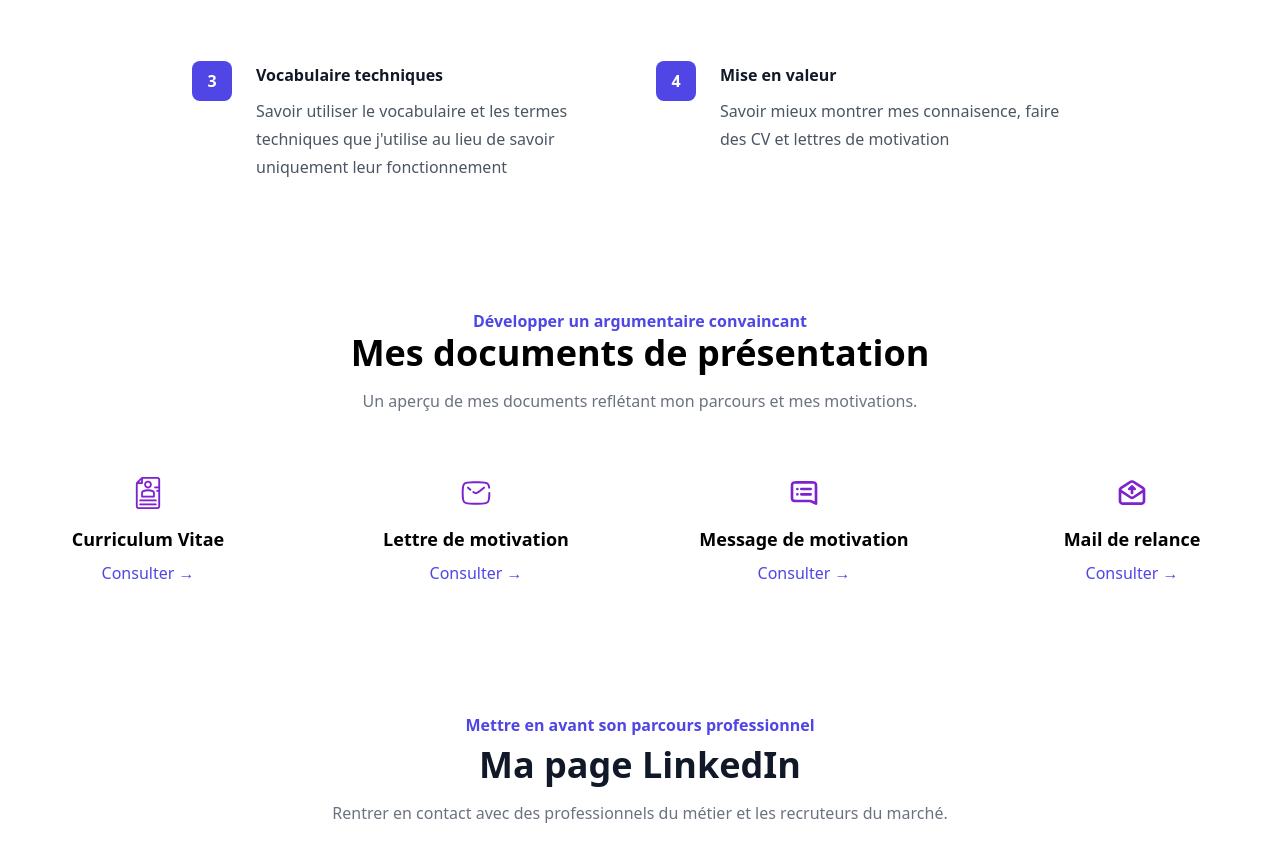
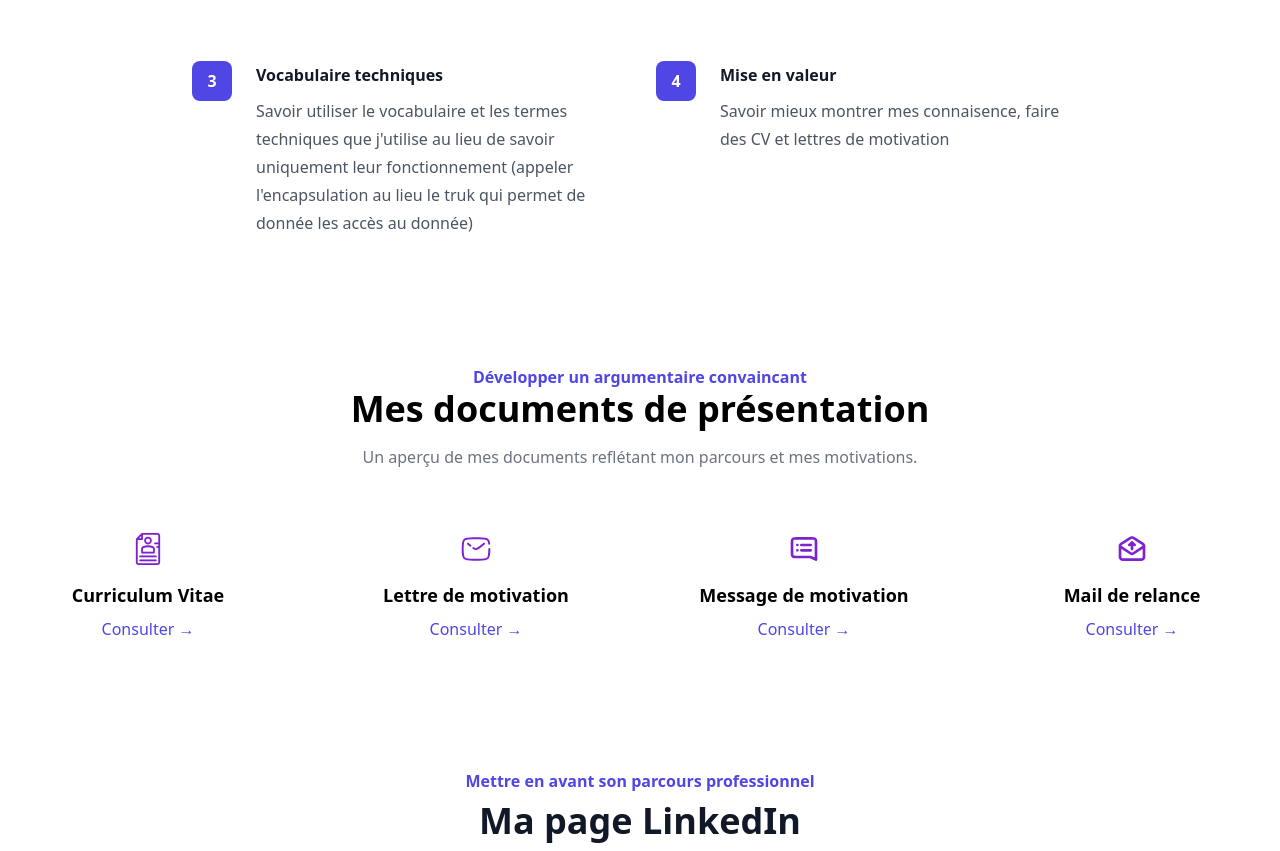
Before and after one commit to anthonyP1202/b2-orientation, a plain HTML site: page index.html in a window 1280 px wide. Shown: the part 1455-2306 px from the top of the page. Drawn offline with nearby package versions, Linux system fonts and the light colour scheme.

Commit message:
added detail

```diff
--- a/index.html
+++ b/index.html
@@ -102,7 +102,7 @@
               Vocabulaire techniques
             </dt>
             <dd class="mt-2 text-base leading-7 text-gray-600">
-              Savoir utiliser le vocabulaire et les termes techniques que j'utilise au lieu de savoir uniquement leur fonctionnement</dd>
+              Savoir utiliser le vocabulaire et les termes techniques que j'utilise au lieu de savoir uniquement leur fonctionnement (appeler l'encapsulation au lieu le truk qui permet de donnée les accès au donnée)</dd>
           </div>
           <div class="relative pl-16">
             <dt class="text-base font-semibold leading-7 text-gray-900">
```
